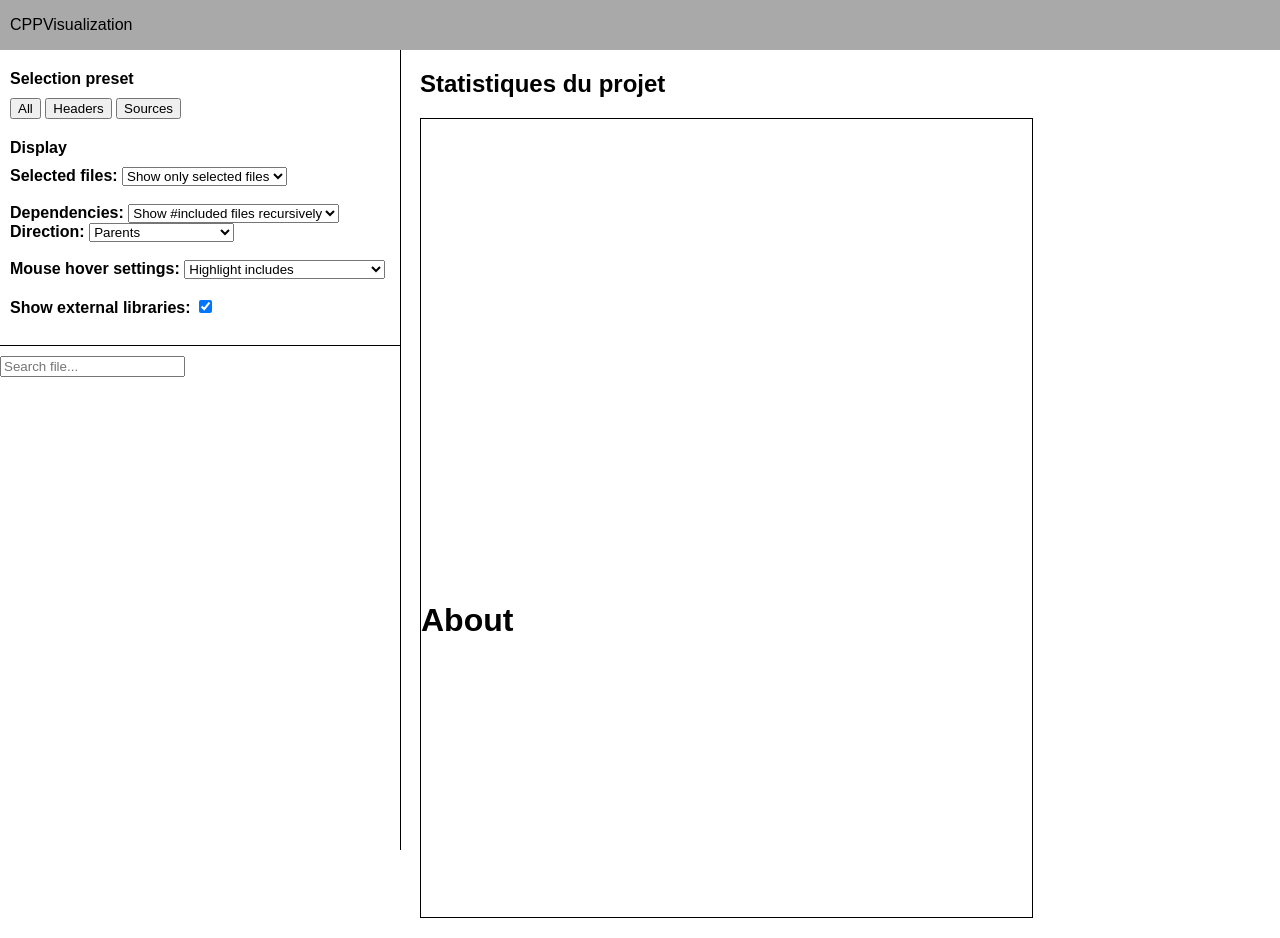
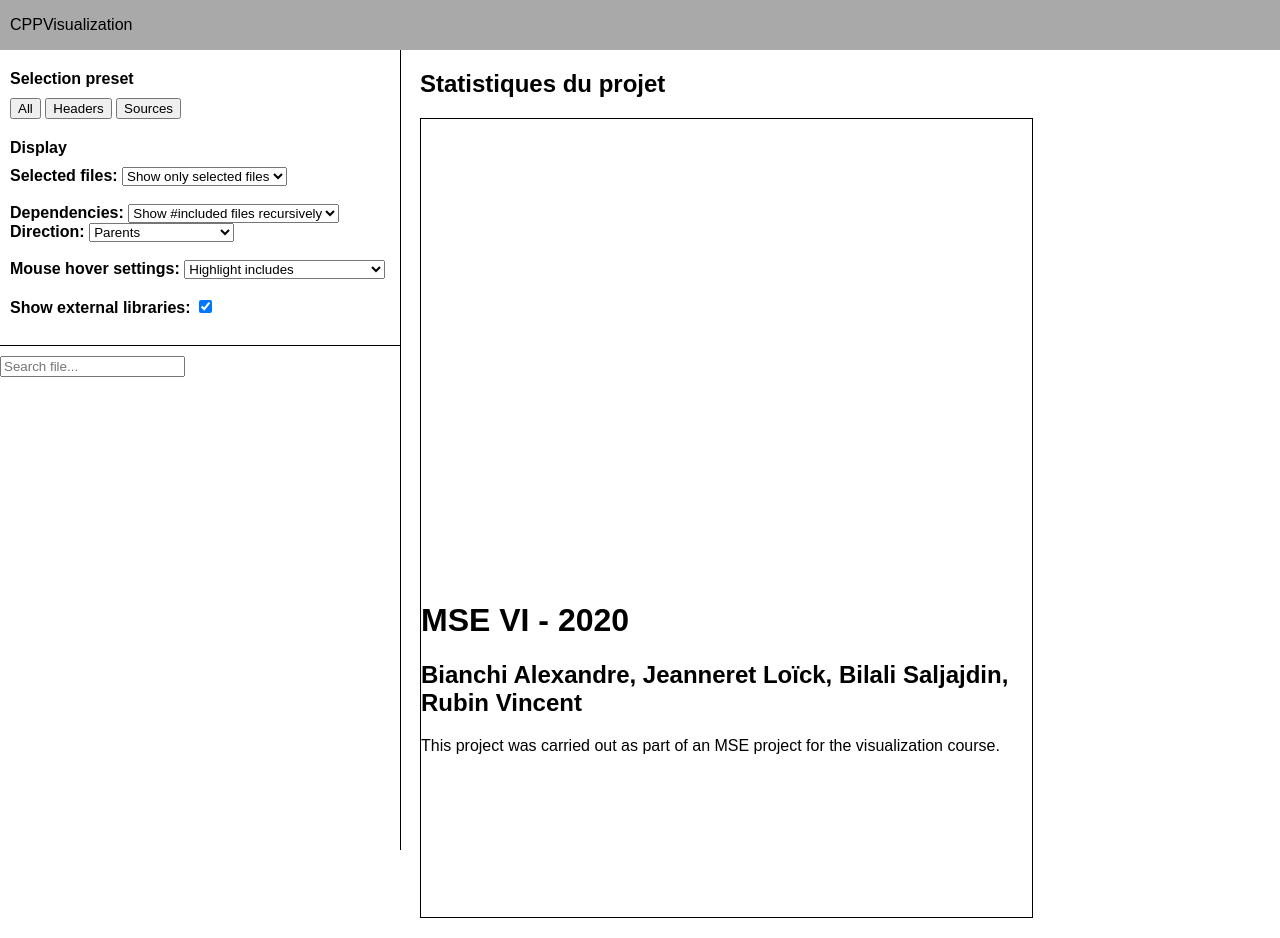
Before and after one commit to Scanix/CPPVisualization, an Electron app: page frontend/index.html in a window 1280 px wide. Drawn offline with nearby package versions, Linux system fonts and the light colour scheme.

Commit message:
Updated the about.

```diff
--- a/frontend/index.html
+++ b/frontend/index.html
@@ -75,7 +75,10 @@
                         <svg class="d3-code" overflow="auto"></svg>
                     </div>
                     <div class="graph-display" data-graph-name="About">
-                        <h1>About</h1>
+                        <h1>MSE VI - 2020</h1>
+                        <h2>Bianchi Alexandre, Jeanneret Loïck, Bilali Saljajdin, Rubin Vincent</h2>
+
+                        <p>This project was carried out as part of an MSE project for the visualization course.</p>
                     </div>
                 </div>
             </div>
```
Also changed, not shown: package.json (line endings or trailing spaces), 1 other file.
